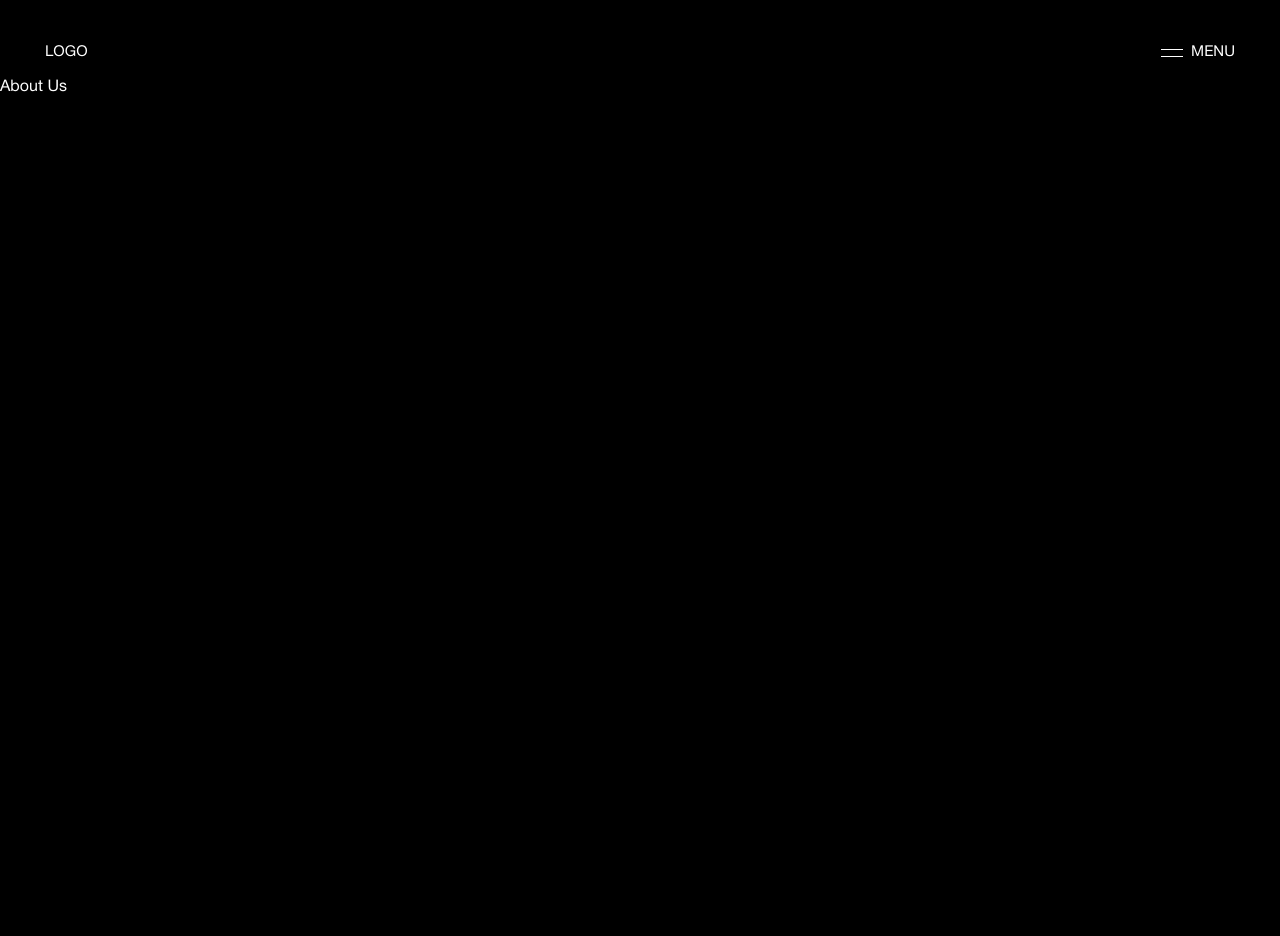
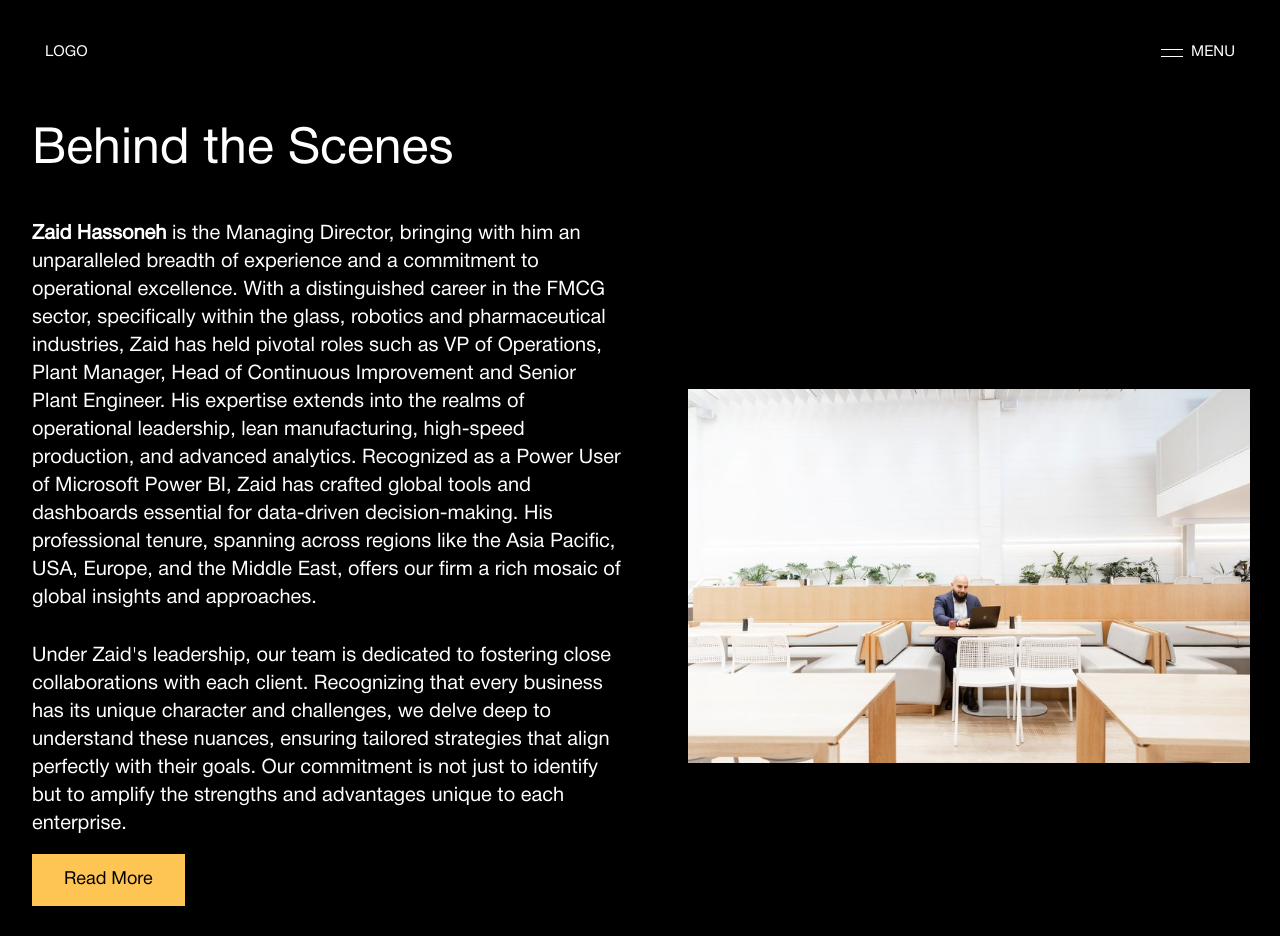
Before and after one commit to Jay-Kalariya/kgmgroup, a Next.js app: page /about-us in a window 1280 px wide. Before the commit the page ends 800 px from the top, so only its background shows below. Built offline with nearby package versions, Linux system fonts and the light colour scheme.

Commit message:
About -j

```diff
--- a/src/components/aboutus/aboutus.module.css
+++ b/src/components/aboutus/aboutus.module.css
@@ -1,3 +1,110 @@
-.AboutUsMainContainer{
-    padding-top: 5rem;
+.AboutUsMainContainer {
+  padding-top: 5rem;
+  padding-left: 10rem;
+  padding-right: 10rem;
 }
+.AboutUsFlex {
+  display: flex;
+  justify-content: space-between;
+  align-items: center;
+  gap: 4rem;
+}
+.MainFlexOne{
+    width: 50%;
+}
+.AboutImageContainer{
+    width: 50%;
+}
+.text1 {
+  font-size: 50px;
+  padding: 50px 0;
+  line-height: 40px;
+}
+.text2 {
+  font-size: 20px;
+  padding: 0 0 30px 0;
+  line-height: 28px;
+  font-weight: 300;
+}
+.BoldText {
+  font-weight: bold;
+}
+
+.MainButton {
+    padding-top: 1rem;
+}
+
+.readMoreButtonOuter {
+    position: relative;
+    overflow: hidden;
+    height: 3.25rem;
+    padding: 0 2rem;
+    background: rgb(254, 197, 84);
+    background-size: 400%;
+    color: black;
+    border: none;
+    font-size: 18px;
+    line-height: 16px;
+    font-family: "futura_medium";
+    cursor: pointer;
+    display: flex;
+    align-items: center;
+    text-decoration: none;
+    width: fit-content;
+  }
+  .readMoreButtonOuter .readMoreButton {
+    position: relative;
+    z-index: 1;
+  }
+  .readMoreButtonOuter::before {
+    content: "";
+    position: absolute;
+    top: 0;
+    left: 0;
+    transform: scaleX(0);
+    transform-origin: 0 50%;
+    width: 100%;
+    height: inherit;
+    border-radius: inherit;
+    background: white;
+    transition: all 0.475s;
+  }
+  .readMoreButtonOuter:hover::before {
+    transform: scaleX(1);
+  }
+@media (max-width: 1440px) {
+  .AboutUsMainContainer {
+    padding-left: 2rem;
+    padding-right: 0rem;
+  }
+  .AboutUsimg{
+    width: 95%;
+    object-fit: contain;
+  }
+}
+@media (max-width: 768px){
+    .AboutUsFlex{
+        flex-direction: column-reverse;
+    }
+    .AboutUsMainContainer {
+        padding-right: 2rem;
+      }
+    .MainFlexOne{
+        width: 100%;
+    }
+    .AboutImageContainer{
+        width: 100%;
+    }
+    .AboutUsimg{
+        width: 100%;
+        height: auto;
+    }
+    .AboutUsFlex{
+        gap: 3rem;
+    }
+}
+@media (max-width: 575px){
+    .text2{
+        font-size: 18px;
+    }
+}
--- a/src/components/aboutus/page.jsx
+++ b/src/components/aboutus/page.jsx
@@ -1,9 +1,96 @@
+"use client"
+import { useState } from "react";
 import styles from "@/components/aboutus/aboutus.module.css";
-const AboutUs = () =>{
-    return(
-        <div className={styles.AboutUsMainContainer}>
-            <p>About Us</p>
+import Image from "next/image";
+import AboutUsImg from "@/images/about_image.jpg";
+
+const AboutUs = () => {
+  const [showFullText, setShowFullText] = useState(false);
+
+  const toggleText = () => {
+    setShowFullText(!showFullText);
+  };
+
+  return (
+    <div className={styles.AboutUsMainContainer}>
+      <p className={styles.text1}>Behind the Scenes</p>
+      <div className={styles.AboutUsFlex}>
+        <div className={styles.MainFlexOne}>
+          <p className={styles.text2}>
+            <span className={styles.BoldText}>Zaid Hassoneh</span> is the
+            Managing Director, bringing with him an unparalleled breadth of
+            experience and a commitment to operational excellence. With a
+            distinguished career in the FMCG sector, specifically within the
+            glass, robotics and pharmaceutical industries, Zaid has held pivotal
+            roles such as VP of Operations, Plant Manager, Head of Continuous
+            Improvement and Senior Plant Engineer. His expertise extends into
+            the realms of operational leadership, lean manufacturing, high-speed
+            production, and advanced analytics. Recognized as a Power User of
+            Microsoft Power BI, Zaid has crafted global tools and dashboards
+            essential for data-driven decision-making. His professional tenure,
+            spanning across regions like the Asia Pacific, USA, Europe, and the
+            Middle East, offers our firm a rich mosaic of global insights and
+            approaches.
+          </p>
+          {!showFullText && (
+            <p className={styles.text2}>
+              Under Zaid's leadership, our team is dedicated to fostering close
+              collaborations with each client. Recognizing that every business
+              has its unique character and challenges, we delve deep to
+              understand these nuances, ensuring tailored strategies that align
+              perfectly with their goals. Our commitment is not just to identify
+              but to amplify the strengths and advantages unique to each
+              enterprise.{" "}
+              {/* <span className={styles.readMoreButton} onClick={toggleText}>
+                Read More
+              </span> */}
+               <div className={styles.MainButton}>
+                <div className={styles.readMoreButtonOuter}>
+                  <span className={styles.readMoreButton} onClick={toggleText}>
+                    Read More
+                  </span>
+                </div>
+              </div>
+            </p>
+          )}
+          {showFullText && (
+            <>
+              <p className={styles.text2}>
+                Under Zaid's leadership, our team is dedicated to fostering
+                close collaborations with each client. Recognizing that every
+                business has its unique character and challenges, we delve deep
+                to understand these nuances, ensuring tailored strategies that
+                align perfectly with their goals. Our commitment is not just to
+                identify but to amplify the strengths and advantages unique to
+                each enterprise.
+              </p>
+              <p className={styles.text2}>
+                Our consultants are a blend of academic acumen and real-world
+                pragmatism. With advanced degrees in their respective fields
+                complemented by at least a decade of hands-on experience, they
+                bring an analytic, data-driven, and community-centered approach
+                to the table. This blend of theory and practice empowers them to
+                devise innovative solutions, perfectly attuned to advancing
+                industry standards and refining corporate processes. As a
+                cohesive unit, we pledge to bring you the best of both worlds –
+                theoretical mastery and practical brilliance.
+              </p>
+              <div className={styles.MainButton}>
+                <div className={styles.readMoreButtonOuter}>
+                  <span className={styles.readMoreButton} onClick={toggleText}>
+                    Read Less
+                  </span>
+                </div>
+              </div>
+            </>
+          )}
         </div>
-    )
+        <div className={styles.AboutImageContainer}>
+          <Image src={AboutUsImg} className={styles.AboutUsimg} />
+        </div>
+      </div>
+    </div>
+  );
 };
+
 export default AboutUs;
```
Also changed, not shown: src/images/about_image.jpg (added).
